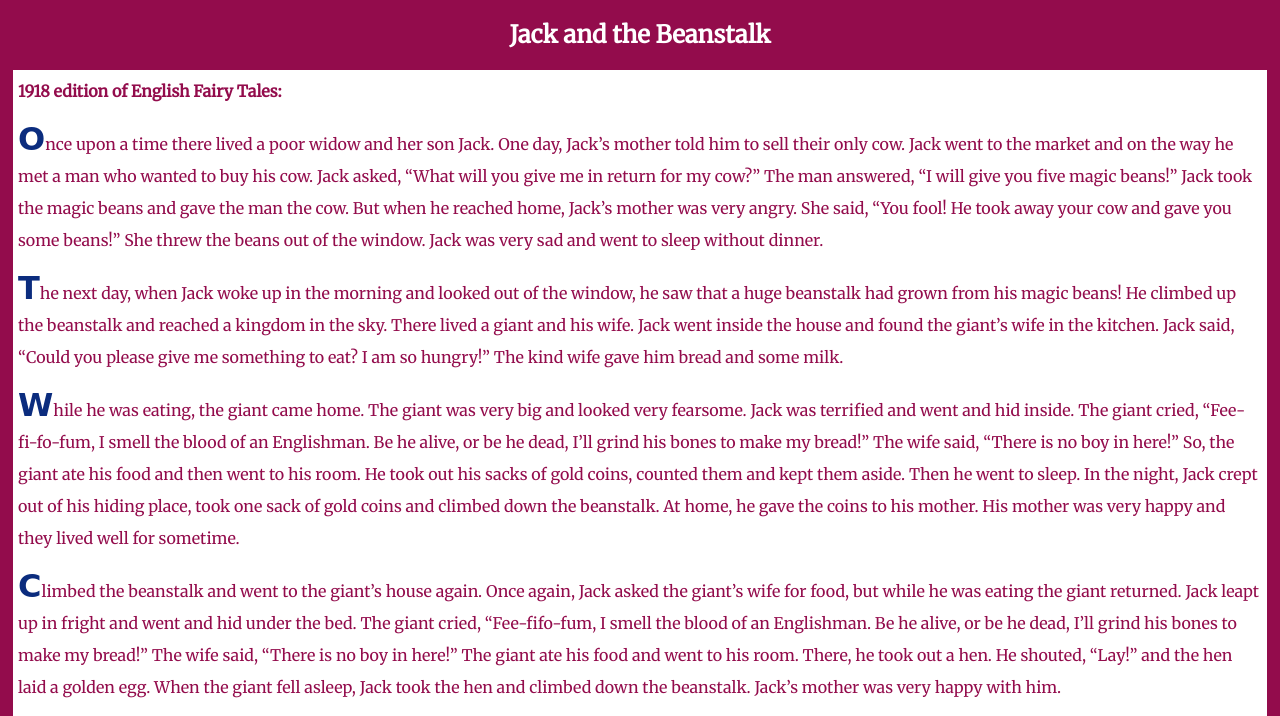
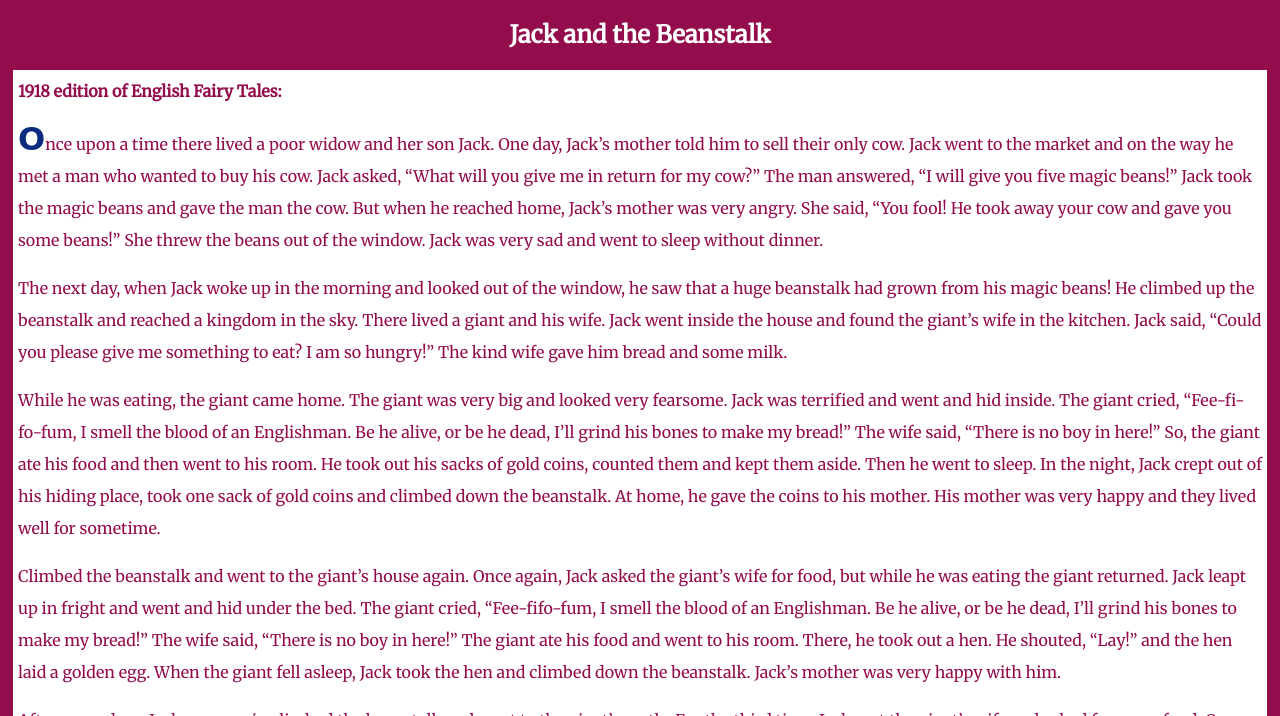
Before and after one commit to Alexthurner15/web-dev-homework, a plain HTML site: page Assignment-10/index.html in a window 1280 px wide. Shown: the part 77-793 px from the top of the page. Drawn offline with Linux system fonts and the light colour scheme; a web font is replaced by a local one.

Commit message:
Updated Changes for Style.css Assignment-10

```diff
--- a/Assignment-10/css/style.css
+++ b/Assignment-10/css/style.css
@@ -22,7 +22,7 @@ h2 {
 
   line-height: 2em;
 }
-p:first-letter {
+p:first-of-type:first-letter {
   font-family: 'Meddon', cursive;
   font-size: 2em;
   font-weight: 700;
```
